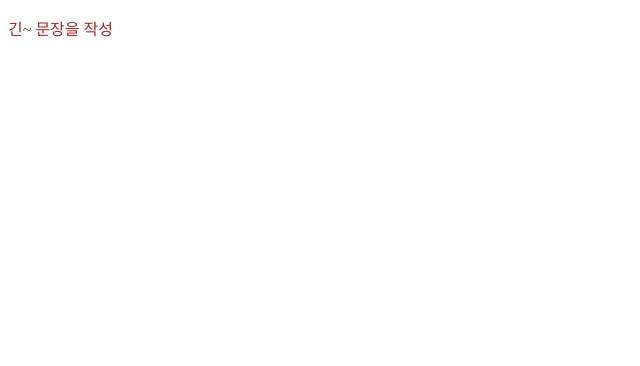
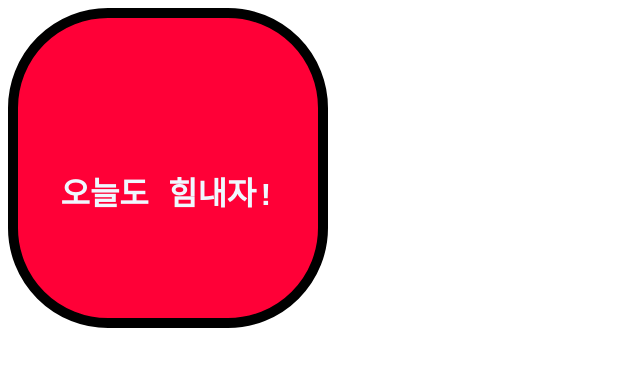
Before and after one commit to zkidosof/web-study, a plain HTML site: page todo-list/main.html in a window 1280 px wide. Shown: the whole page, without its empty margins (0-640 px from the left). Drawn offline with Linux system fonts and the light colour scheme.

Commit message:
css 좀 한번 만져봄

```diff
--- a/todo-list/main.css
+++ b/todo-list/main.css
@@ -1,7 +1,21 @@
-#title{
-    color: brown;
+
+
+
+.layout{
+    background-color: rgb(255, 0, 55);
+    width: 300px;
+    height: 300px;
+    border: 10px solid #000;
+    border-radius: 100px;
+    text-align: center;
 }
 
-.title2{
-    font-size: 150%;
+.a{
+    color: aliceblue;
+    font-size: 200%;
+    font-weight: 900;
+    margin-top: 100px;
+    padding-top: 50px;
+    font-family: 'Courier New', Courier, monospace;
+
 }
--- a/todo-list/main.html
+++ b/todo-list/main.html
@@ -5,11 +5,14 @@
     <meta charset="UTF-8">
     <meta name="viewport" content="width=device-width, initial-scale=1.0">
     <title>Document</title>
-    <link rel="stylesheet" href="./main.css"> <!-- 링크를 걸어서 연결함함 -->
+    <link rel="stylesheet" href="./main.css"> <!-- 링크를 걸어서 연결함 ./ 같은 폴더 안에 있는 파일 ../ 밖으로 나가서 하는것 -->
+    <link rel="preconnect" href="https://fonts.googleapis.com">
+    <link rel="preconnect" href="https://fonts.gstatic.com" crossorigin>
+    <link href="https://fonts.googleapis.com/css2?family=Noto+Sans+KR:wght@100..900&family=Roboto:ital,wght@0,100..900;1,100..900&display=swap" rel="stylesheet">
 </head>
 
 <body>
-    <p class="title" id="title">긴~ 문장을 작성</p> <!-- 클래스 이름은 중복 가능하지만 id는 중복 불가능 -->
+  <div class="layout"><p class="a">오늘도 힘내자!</p></div>
 </body>
 
 </html>
```
